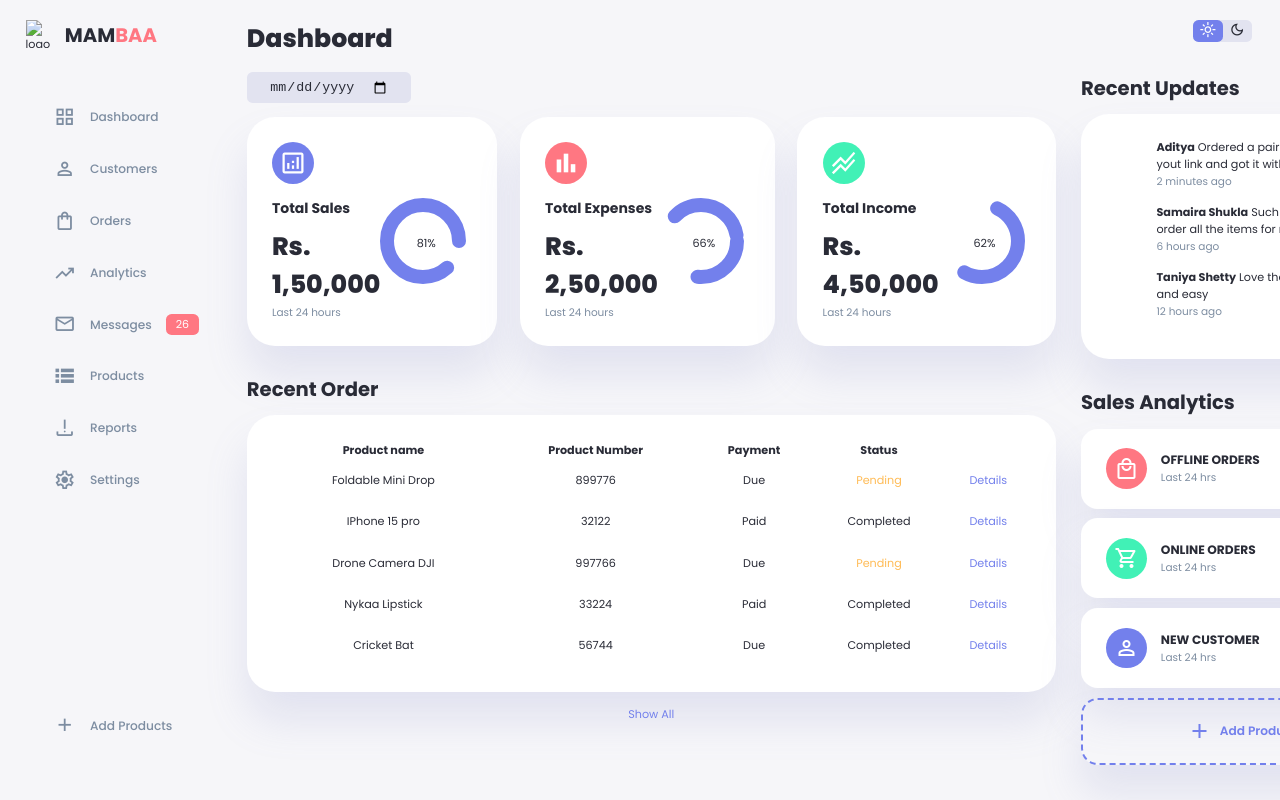
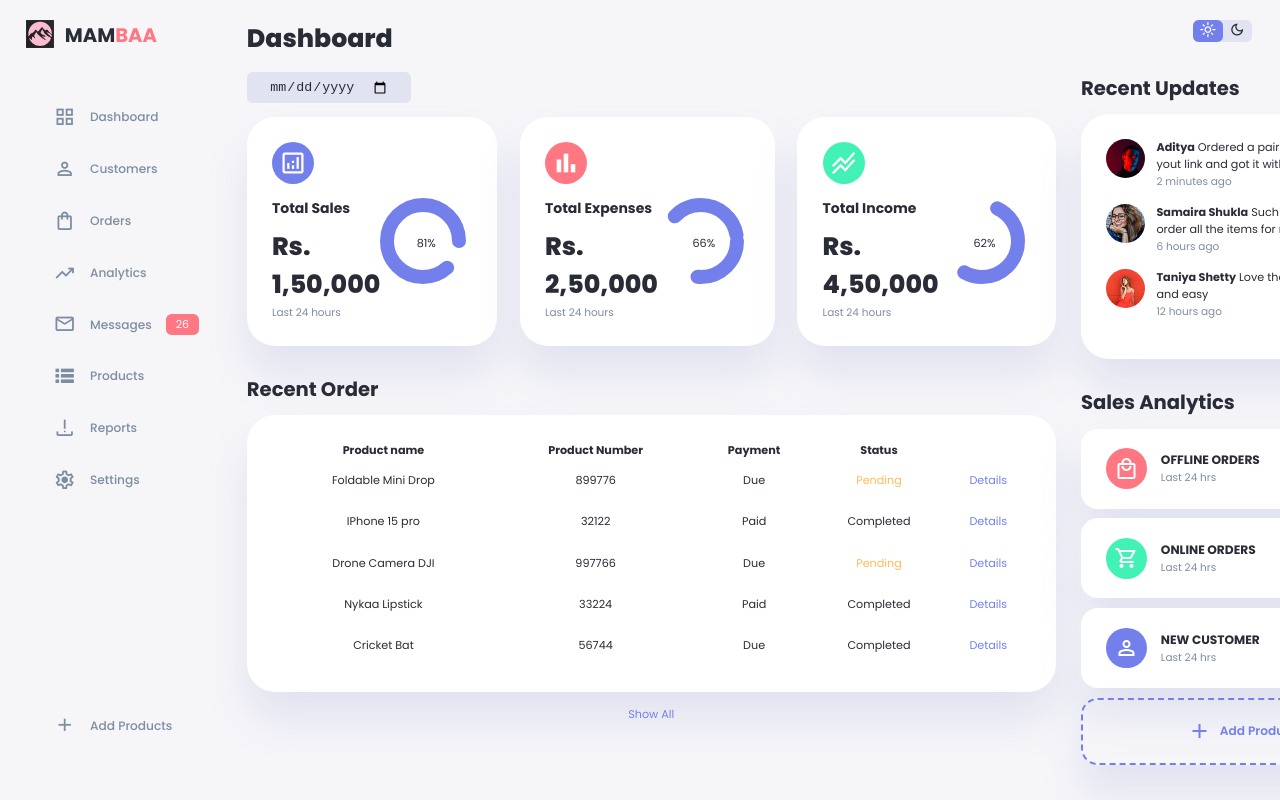
Before and after one commit to HarshVGaur/Dashboard, a plain HTML site: page index.html in a window 1280 px wide. Shown: the top 800 px of the page. Drawn offline with nearby package versions, Linux system fonts and the light colour scheme.

Commit message:
Update index.html

```diff
--- a/index.html
+++ b/index.html
@@ -21,7 +21,7 @@
 
         <div class="top">
           <div class="logo">
-            <img src="images\logo check.png" alt="logo" />
+            <img src="logo check.png" alt="logo" />
             <h2>MAM<span class="danger">BAA</span></h2>
           </div>
           <div class="close" id="close-btn">
@@ -213,7 +213,7 @@
               <p>Hey<b> Harry</b></p>
             </div>
             <div class="profile-photo">
-              <img src="images/photograph (1).jpg" alt="" />
+              <img src="photograph (1).jpg" alt="" />
             </div>
           </div>
         </div>
@@ -223,7 +223,7 @@
           <div class="updates">
             <div class="update">
               <div class="profile-photo">
-                <img src="images/profile-2.jpg" alt="" />
+                <img src="profile-2.jpg" alt="" />
               </div>
               <div class="message">
                 <p>
@@ -234,7 +234,7 @@
             </div>
             <div class="update">
               <div class="profile-photo">
-                <img src="images/profile-3.jpg" alt="" />
+                <img src="profile-3.jpg" alt="" />
               </div>
               <div class="message">
                 <p>
@@ -245,7 +245,7 @@
             </div>
             <div class="update">
               <div class="profile-photo">
-                <img src="images/profile-4.jpg" alt="" />
+                <img src="profile-4.jpg" alt="" />
               </div>
               <div class="message">
                 <p>
```
